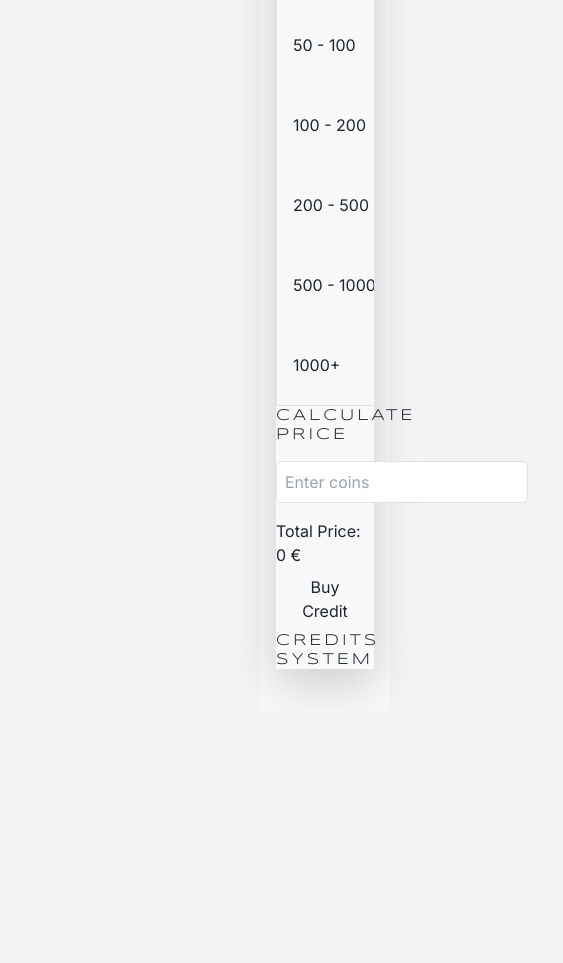
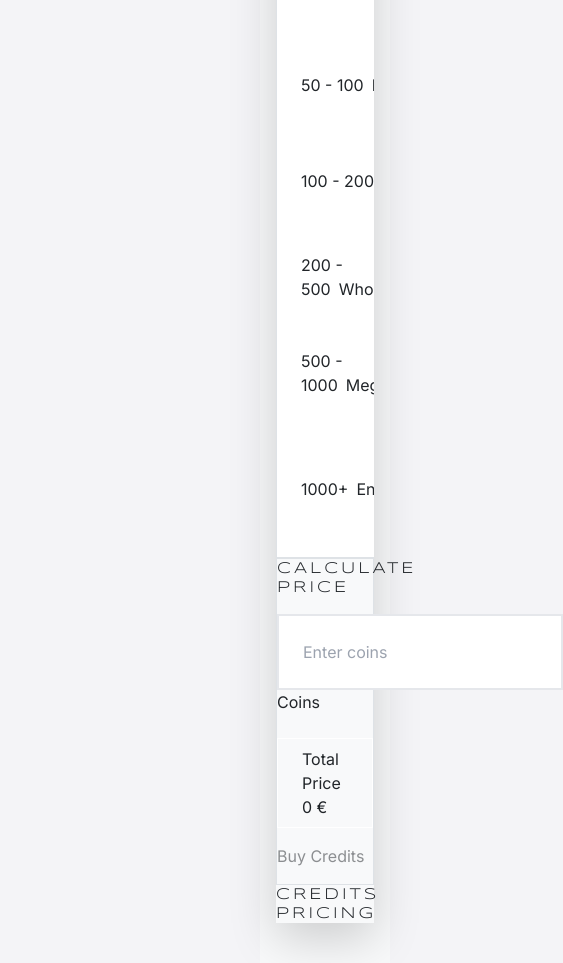
Before and after one commit to nikita-nikita-ui/Wise-Player-Website, a React (Vite) app: page /purchase-credit in a window 390 px wide. Shown: the part 940-1903 px from the top of the page, 563 px wide, since content can reach past the window. Before the commit the page ends 1649 px from the top, so only its background shows below. Built offline with nearby package versions, Linux system fonts and the light colour scheme.

Commit message:
added the fixes and updated some components

```diff
--- a/src/pages/Home/Home.jsx
+++ b/src/pages/Home/Home.jsx
@@ -109,9 +109,6 @@ const WisePlayerHome = () => {
     };
     return (
         <div style={{ backgroundColor: '#f4f4f7', color: '#1a1a1a', overflowX: 'hidden', minHeight: '100vh' }}>
-
-
-            <PaymentRedirectHandler />
 
 
             {/* --- HERO SECTION --- */}
--- a/src/pages/PaymentRedirectHandler.jsx
+++ b/src/pages/PaymentRedirectHandler.jsx
@@ -5,52 +5,44 @@ const PaymentRedirectHandler = () => {
   const navigate = useNavigate();
   const location = useLocation();
   const [show, setShow] = useState(false);
+  const [params, setParams] = useState(new URLSearchParams(location.search));
+
   useEffect(() => {
-    const params = new URLSearchParams(location.search);
-    const status = params.get("paymentStatus");
+    const currentParams = new URLSearchParams(location.search);
+    const status = currentParams.get("paymentStatus");
 
     if (status === "success") {
+      setParams(currentParams);
       setShow(true);
-
-
-
-    } else {
-      // ✅ If no success param → ensure popup hidden
-      setShow(false);
     }
+    // Note: We don't hide it automatically if status is missing to allow URL cleaning
+    // from other components like PurchaseCredit.jsx
   }, [location]);
 
   if (!show) return null;
 
+  const invoiceNo = params.get("invoiceNo");
+  const deviceId = params.get("deviceId");
+  const isCreditPurchase = location.pathname.includes("purchase-credit");
+
   return (
-    <>
-      {
-        show && (
-          <>
     <div style={styles.overlay}>
       <div style={styles.card}>
         <div style={styles.icon}>✅</div>
+        <h3 style={styles.title}>Success!</h3>
         <p style={styles.text}>
-                  Payment Successful!
+          {isCreditPurchase
+            ? "Credits have been added to your account successfully."
+            : "Payment Successful!"}
         </p>
-                <div style={{ display: "flex", justifyContent: "space-between", gap: "10px" }}>
 
-                  <button
-                    style={{ ...styles.button, background: "#999" }}
-                    onClick={() => setShow(false)}
-                  >
-                    Cancel
-                  </button>
+        <div style={{ display: "flex", flexDirection: "column", gap: "10px" }}>
 
+          {invoiceNo && (
             <button
               style={styles.button}
               onClick={async () => {
-                      const params = new URLSearchParams(location.search);
-                      const invoiceNo = params.get("invoiceNo"); // URL se lena hoga
-                      const deviceId = params.get("deviceId");   // URL se lena hoga
-
                 const res = await downloadInvoicePdf(deviceId, invoiceNo);
-
                 if (res.success) {
                   const url = window.URL.createObjectURL(new Blob([res.data]));
                   const link = document.createElement("a");
@@ -60,20 +52,34 @@ const PaymentRedirectHandler = () => {
                   link.click();
                   link.remove();
                 } else {
-                        alert("Download failed");
+                  alert("Download failed. Please try from dashboard.");
                 }
               }}
             >
-                    Download
+              Download Invoice
+            </button>
+          )}
+
+          <button
+            style={{ ...styles.button, background: "#374151" }}
+            onClick={() => {
+              setShow(false);
+              navigate("/dashboard");
+            }}
+          >
+            Go to Dashboard
+          </button>
+
+          <button
+            style={{ ...styles.button, background: "#999", padding: "8px" }}
+            onClick={() => setShow(false)}
+          >
+            Close
           </button>
 
         </div>
       </div>
     </div>
-          </>
-        )
-      }
-    </>
   );
 };
 
@@ -85,36 +91,47 @@ const styles = {
     left: 0,
     width: "100%",
     height: "100%",
-    background: "rgba(0,0,0,0.7)",
+    background: "rgba(0,0,0,0.8)",
     display: "flex",
     justifyContent: "center",
     alignItems: "center",
-    zIndex: 9999,
+    zIndex: 10000,
+    backdropFilter: "blur(4px)",
   },
   card: {
     background: "#fff",
-    padding: "30px",
-    borderRadius: "12px",
+    padding: "40px",
+    borderRadius: "20px",
     textAlign: "center",
-    width: "320px",
+    width: "350px",
+    boxShadow: "0 20px 25px -5px rgba(0, 0, 0, 0.1), 0 10px 10px -5px rgba(0, 0, 0, 0.04)",
   },
   icon: {
-    fontSize: "40px",
-    marginBottom: "10px",
+    fontSize: "50px",
+    marginBottom: "15px",
   },
   title: {
+    fontSize: "24px",
+    fontWeight: "bold",
     marginBottom: "10px",
+    color: "#111827",
   },
   text: {
-    marginBottom: "20px",
+    fontSize: "16px",
+    color: "#4b5563",
+    marginBottom: "25px",
+    lineHeight: "1.5",
   },
   button: {
-    padding: "10px 20px",
-    background: "#4CAF50",
+    padding: "12px 20px",
+    background: "#059669",
     color: "#fff",
     border: "none",
-    borderRadius: "6px",
+    borderRadius: "10px",
     cursor: "pointer",
+    fontWeight: "600",
+    fontSize: "14px",
+    transition: "background 0.2s",
   },
 };
 
--- a/src/pages/PurchaseCredit.jsx
+++ b/src/pages/PurchaseCredit.jsx
@@ -1,10 +1,11 @@
-import { motion } from "framer-motion";
+import { motion, AnimatePresence } from "framer-motion";
 import React, { useEffect, useState } from "react";
 import { purchaseCredit } from "../auth/creditManagement";
 import { useAuth } from "../context/AuthContext";
 import { purchaseSubResellerCredit } from "../auth/subReseller/creditManagement";
 import { useNavigate } from "react-router-dom";
 import { useRefresh } from "../context/RefreshContext";
+import { MessageSquare, Gift, X, ExternalLink } from "lucide-react";
 
 
 const Coincalculator = () => {
@@ -12,12 +13,14 @@ const Coincalculator = () => {
   const navigate = useNavigate();
   const [coins, setCoins] = useState("");
   const [price, setPrice] = useState(0);
+  const [bulkOffer, setBulkOffer] = useState(null);
   const params = new URLSearchParams(location.search);
   const token = params.get("token");
   const payerId = params.get("PayerID");
+  const paymentStatus = params.get("paymentStatus");
 
   useEffect(() => {
-    if (token && payerId) {
+    if ((token && payerId) || paymentStatus === "success") {
       console.log("Payment Success Triggered");
 
       // 🔥 1. trigger refresh
@@ -27,11 +30,13 @@ const Coincalculator = () => {
       window.history.replaceState({}, document.title, window.location.pathname);
 
       // 🔥 3. redirect
+      if (token && payerId) {
         setTimeout(() => {
           navigate("/dashboard");
         }, 1500);
       }
-  }, [token, payerId, triggerTransactionRefresh, navigate])
+    }
+  }, [token, payerId, paymentStatus, triggerTransactionRefresh, navigate])
 
   console.log("Token:", token);
   console.log("PayerID:", payerId);
@@ -75,63 +80,144 @@ const fetchdata = async (coins) => {
       res = await purchaseCredit(coins);
     }
 
-  console.log("res :", res?.data);
+    console.log("res :", res);
+
+    if (res?.success === false && res?.message?.includes("bonus")) {
+      setBulkOffer(res.message);
+      return;
+    }
 
     if (res?.data?.checkoutUrl) {
       window.location.href = res?.data?.checkoutUrl;
+    } else if (res?.success === false) {
+      alert(res.message || "Failed to initiate payment");
     }
   };
 
   return (
     <div className=" p-6 flex flex-col items-center">
+      <AnimatePresence>
+        {bulkOffer && (
+          <motion.div
+            initial={{ opacity: 0 }}
+            animate={{ opacity: 1 }}
+            exit={{ opacity: 0 }}
+            className="fixed inset-0 bg-black/60 backdrop-blur-sm z-[1000] flex items-center justify-center p-4"
+          >
+            <motion.div
+              initial={{ scale: 0.9, y: 20 }}
+              animate={{ scale: 1, y: 0 }}
+              exit={{ scale: 0.9, y: 20 }}
+              className="bg-white rounded-3xl overflow-hidden shadow-2xl max-w-lg w-full relative"
+            >
+              <div className="bg-gradient-to-r from-red-600 to-red-800 p-8 text-white text-center relative">
+                <button
+                  onClick={() => setBulkOffer(null)}
+                  className="absolute top-4 right-4 p-2 hover:bg-white/20 rounded-full transition-colors"
+                >
+                  <X size={20} />
+                </button>
+                <div className="bg-white/20 w-16 h-16 rounded-2xl flex items-center justify-center mx-auto mb-4 backdrop-blur-md">
+                  <Gift size={32} className="text-white" />
+                </div>
+                <h2 className="text-2xl font-bold mb-1">Exclusive Bulk Offer!</h2>
+                <p className="text-red-100 text-sm">Special bonus available for your purchase</p>
+              </div>
+
+              <div className="p-8">
+                <div className="bg-gray-50 border border-gray-100 rounded-2xl p-6 mb-8">
+                  <p className="text-gray-700 text-center leading-relaxed font-medium">
+                    {bulkOffer}
+                  </p>
+                </div>
+
+                <div className="flex flex-col gap-3">
+                  <a
+                    href="https://wa.me/212755015558"
+                    target="_blank"
+                    rel="noopener noreferrer"
+                    className="flex items-center justify-center gap-3 bg-green-600 hover:bg-green-700 text-white py-4 rounded-xl font-bold transition-all shadow-lg shadow-green-600/20 active:scale-95"
+                  >
+                    <MessageSquare size={20} />
+                    Contact on WhatsApp
+                    <ExternalLink size={16} className="opacity-50" />
+                  </a>
+
+                  <button
+                    onClick={() => setBulkOffer(null)}
+                    className="py-3 text-gray-500 font-semibold hover:text-gray-700 transition-colors"
+                  >
+                    Maybe Later
+                  </button>
+                </div>
+              </div>
+            </motion.div>
+          </motion.div>
+        )}
+      </AnimatePresence>
+
       {/* Input Section */}
-      <div className="bg-gray-200 p-6 rounded-xl mb-6 w-full max-w-md">
-        <h2 className="text-lg font-semibold mb-3">Calculate Price</h2>
+      <div className="bg-gray-200 p-6 rounded-xl mb-6 w-full max-w-md shadow-md border border-gray-300">
+        <h2 className="text-lg font-bold mb-3 text-gray-800">Calculate Price</h2>
 
+        <div className="relative mb-4">
           <input
             type="number"
             placeholder="Enter coins"
             value={coins}
             onChange={(e) => calculatePrice(e.target.value)}
-          className="w-full p-2 border rounded mb-3"
+            className="w-full p-4 bg-white border-2 border-gray-300 rounded-xl focus:border-red-600 focus:outline-none transition-colors text-lg font-semibold"
           />
+          <div className="absolute right-4 top-1/2 -translate-y-1/2 text-gray-400">
+            Coins
+          </div>
+        </div>
 
-        <div className="flex flex-col md:flex-row md:items-center md:justify-between gap-3">
-          <p className="text-lg font-bold">
-            Total Price: <span className="text-green-700">{price} €</span>
+        <div className="flex flex-col md:flex-row md:items-center md:justify-between gap-4">
+          <div className="bg-white/50 px-4 py-2 rounded-lg border border-white">
+            <p className="text-sm text-gray-500 mb-0 font-semibold uppercase tracking-wider">Total Price</p>
+            <p className="text-2xl font-black text-red-700">
+              {price} €
             </p>
+          </div>
 
           <button
             onClick={() => fetchdata(Number(coins))}
             disabled={Number(coins) < 10}
-            className={`px-4 py-2 rounded-lg w-full md:w-auto transition-all duration-200
+            className={`px-8 py-3 rounded-xl font-bold transition-all duration-300 shadow-lg active:scale-95
     ${
       Number(coins) >= 10
-        ? "bg-gray-700 text-white hover:bg-gray-800 cursor-pointer"
-        : "bg-gray-300 text-gray-500 cursor-not-allowed"
+        ? "bg-red-600 text-white hover:bg-red-700 shadow-red-600/20 cursor-pointer"
+        : "bg-gray-300 text-gray-500 shadow-none cursor-not-allowed opacity-50"
     }
   `}
           >
-            Buy Credit
+            Buy Credits
           </button>
         </div>
       </div>
 
       {/* Existing UI */}
-      <motion.h1 className="text-3xl font-bold mb-4">Credits System</motion.h1>
+      <motion.h1
+        initial={{ opacity: 0 }}
+        animate={{ opacity: 1 }}
+        className="text-2xl font-bold mb-4 text-gray-400 uppercase tracking-widest"
+      >
+        Credits Pricing
+      </motion.h1>
     </div>
   );
 };
 
 export default function PurchaseCredit() {
   const tiers = [
-    { range: "10", price: "2.50 €" },
-    { range: "10 - 50", price: "2.20 €" },
-    { range: "50 - 100", price: "2.00 €" },
-    { range: "100 - 200", price: "1.75 €" },
-    { range: "200 - 500", price: "1.50 €" },
-    { range: "500 - 1000", price: "1.25 €" },
-    { range: "1000+", price: "1.00 €" },
+    { range: "10", price: "2.50 €", badge: "Standard" },
+    { range: "10 - 50", price: "2.20 €", badge: "Starter" },
+    { range: "50 - 100", price: "2.00 €", badge: "Pro" },
+    { range: "100 - 200", price: "1.75 €", badge: "Elite" },
+    { range: "200 - 500", price: "1.50 €", badge: "Wholesale" },
+    { range: "500 - 1000", price: "1.25 €", badge: "Mega" },
+    { range: "1000+", price: "1.00 €", badge: "Enterprise" },
   ];
 
   return (
@@ -206,18 +292,38 @@ export default function PurchaseCredit() {
               </thead>
 
               {/* Table Body */}
-              <tbody>
+              <tbody className="bg-white divide-y divide-gray-100">
                 {tiers.map((tier, index) => (
                   <tr
                     key={index}
-                    className="border-t hover:bg-gray-100 transition cursor-pointer"
+                    className="hover:bg-red-50/30 transition-colors group cursor-pointer"
                   >
-                    <td className="p-3 text-gray-800 font-medium">
-                      {tier.range}
+                    <td className="p-4">
+                      <div className="flex items-center gap-3">
+                        <span className="text-gray-900 font-bold">{tier.range}</span>
+                        <span className="text-[10px] uppercase tracking-wider font-black px-2 py-0.5 rounded-full bg-gray-100 text-gray-500 group-hover:bg-red-100 group-hover:text-red-600 transition-colors">
+                          {tier.badge}
+                        </span>
+                      </div>
                     </td>
 
-                    <td className="p-3 text-right text-yellow-600 font-bold">
+                    <td className="p-4 text-right">
+                      <div className="flex items-center justify-end gap-3">
+                        {tier.range === "1000+" && (
+                          <a
+                            href="https://wa.me/212755015558"
+                            target="_blank"
+                            rel="noopener noreferrer"
+                            className="bg-green-100 text-green-600 p-2 rounded-lg hover:bg-green-600 hover:text-white transition-all shadow-sm"
+                            title="Contact for Bulk Bonus"
+                          >
+                            <MessageSquare size={16} />
+                          </a>
+                        )}
+                        <span className="text-lg font-black text-red-600 group-hover:scale-110 inline-block transition-transform">
                           {tier.price}
+                        </span>
+                      </div>
                     </td>
                   </tr>
                 ))}
```
Lines whose indentation alone changed are shown as unchanged.
